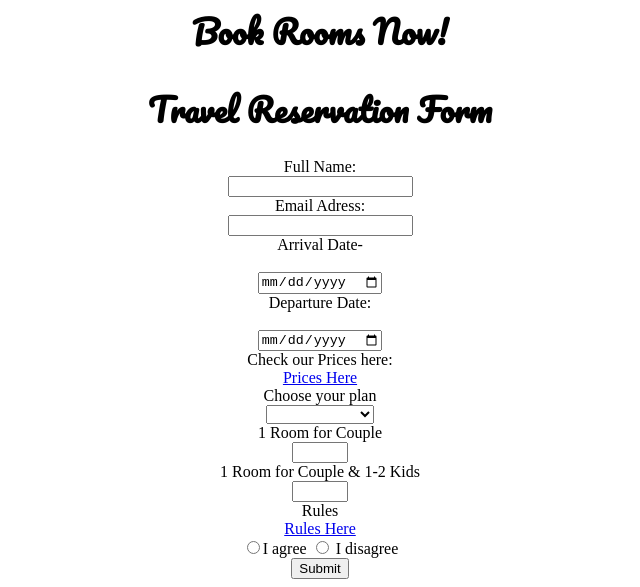
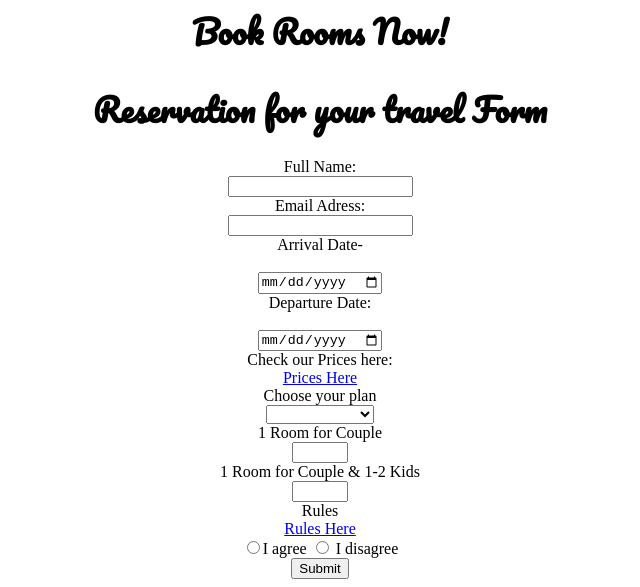
Before and after one commit to TheTheaSisters/-The-Shores-, a plain HTML site: page index.html in a window 1280 px wide. Shown: the part 230-817 px from the top of the page, without its empty margins (320-960 px from the left). Drawn offline with Linux system fonts and the light colour scheme.

Commit message:
Changed the Title

```diff
--- a/index.html
+++ b/index.html
@@ -10,7 +10,7 @@
   <img src="The_Shores.png" alt="The Shores Logo">
   <h1>Book Rooms Now!</h1>
     <div class="container">
-    <h1>Travel Reservation Form</h1>
+    <h1>Reservation for your travel Form</h1>
     <div class="form"></div>
     <form action="Confirmation.html">
       <label for="">Full Name:</label> <br>
```
